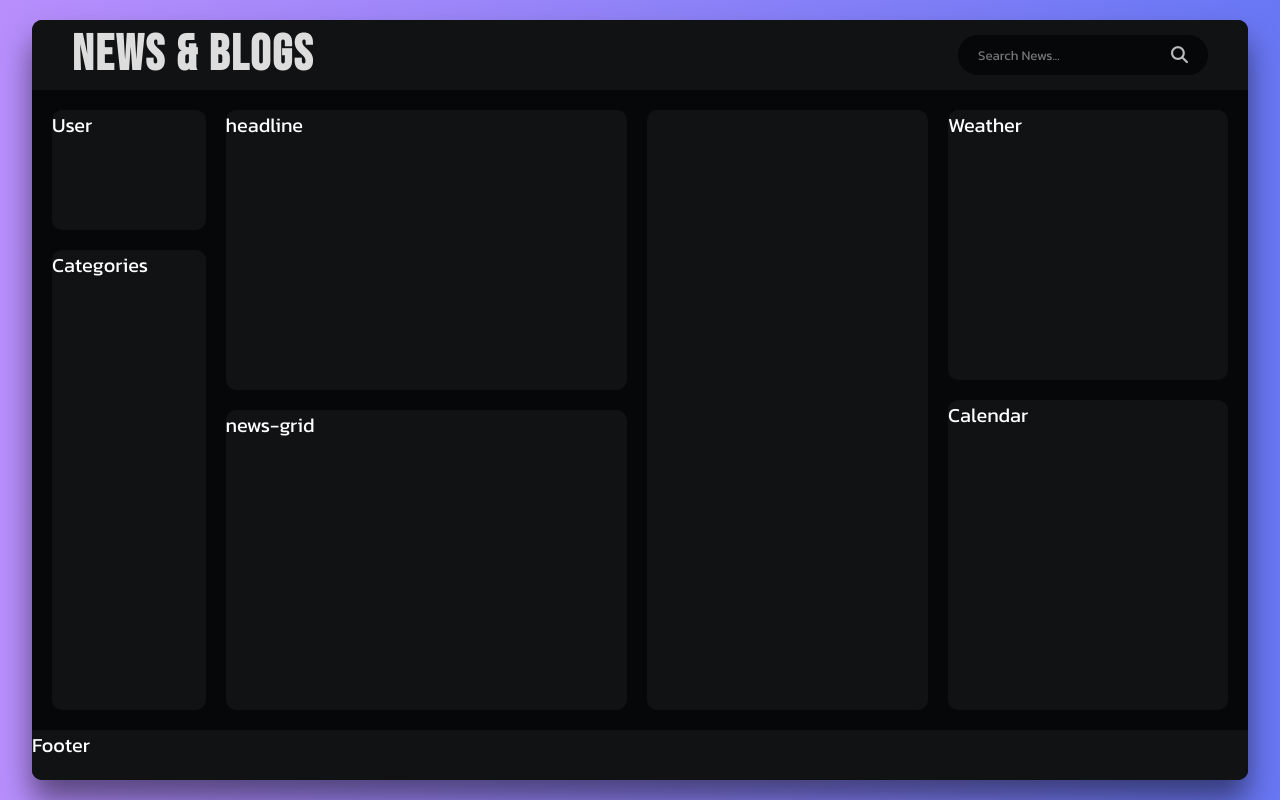
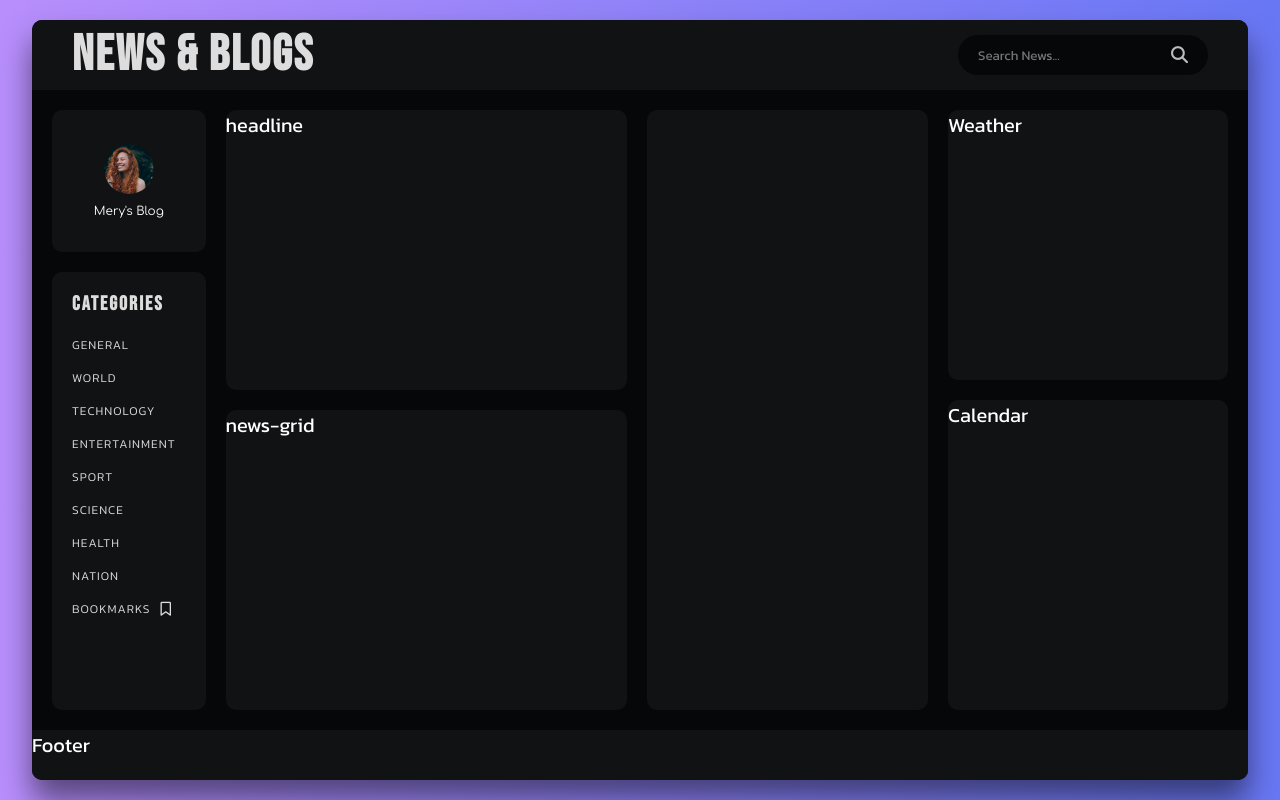
Before and after one commit to paikane/news-and-blogs, a React (Vite) app: page / in a window 1280 px wide. Built offline with nearby package versions, Linux system fonts and the light colour scheme.

Commit message:
custom navbar

```diff
--- a/src/components/News.css
+++ b/src/components/News.css
@@ -8,7 +8,7 @@
   justify-content: space-between;
   row-gap: 2rem;
 }
-
+/* --------- Header ----------- */
 .news-header {
   width: 100%;
   min-height: 7rem;
@@ -24,15 +24,14 @@
   -o-border-radius: 1rem 1rem 0 0;
 }
 
-.logo{
-  font-family: 'Bebas Neue', sans-serif;
+.logo {
+  font-family: "Bebas Neue", sans-serif;
   font-size: 5rem;
   color: #ddd;
   letter-spacing: 0.2rem;
-
 }
 
-.search-bar{
+.search-bar {
   position: relative;
 }
 
@@ -55,11 +54,11 @@
   -o-transition: width 0.3s;
 }
 
-.search-bar input:focus{
+.search-bar input:focus {
   width: 35rem;
 }
 
-.search-bar input:focus::placeholder{
+.search-bar input:focus::placeholder {
   color: transparent;
 }
 
@@ -78,6 +77,8 @@
   -o-transform: translateY(-50%);
 }
 
+/* --------- Header ----------- */
+
 .news-content {
   display: flex;
   column-gap: 2rem;
@@ -94,8 +95,14 @@
 }
 .user {
   width: 100%;
-  height: 20%;
+  height: 25%;
   background-color: #111214;
+  display: flex;
+  flex-direction: column;
+  align-items: center;
+  justify-content: center;
+  row-gap: 1rem;
+  cursor: pointer;
   border-radius: 1rem;
   -webkit-border-radius: 1rem;
   -moz-border-radius: 1rem;
@@ -103,15 +110,73 @@
   -o-border-radius: 1rem;
 }
 
+.user img {
+  width: 5rem;
+  aspect-ratio: 1;
+  object-fit: cover;
+  border-radius: 50%;
+  -webkit-border-radius: 50%;
+  -moz-border-radius: 50%;
+  -ms-border-radius: 50%;
+  -o-border-radius: 50%;
+}
+
+.user p {
+  font-family: "Comfortaa", sans-serif;
+  font-size: 1.2rem;
+}
+
 .categories {
   width: 100%;
   height: calc(80% - 2rem);
   background-color: #111214;
+  display: flex;
+  flex-direction: column;
+  row-gap: 1rem;
+  padding: 2rem;
   border-radius: 1rem;
   -webkit-border-radius: 1rem;
   -moz-border-radius: 1rem;
   -ms-border-radius: 1rem;
   -o-border-radius: 1rem;
+}
+
+.nav-heading {
+  font-family: "Bebas Neue", sans-serif;
+  font-size: clamp(1.5rem, 2.5cqi, 2rem);
+  color: #ddd;
+  letter-spacing: 0.2rem;
+  margin-bottom: 1rem;
+}
+
+.nav-links {
+  display: flex;
+  flex-direction: column;
+  row-gap: 1.5rem;
+}
+
+.nav-link {
+  color: #ddd;
+  font-size: 1.2rem;
+  font-weight: 300;
+  text-transform: uppercase;
+  letter-spacing: 0.1rem;
+  display: flex;
+  align-items: center;
+  transition: color 0.3s;
+  -webkit-transition: color 0.3s;
+  -moz-transition: color 0.3s;
+  -ms-transition: color 0.3s;
+  -o-transition: color 0.3s;
+}
+
+.nav-link i {
+  font-size: 1.4rem;
+  margin-left: 1rem;
+}
+
+.nav-link:hover {
+  color: #b88efc;
 }
 
 .news-section {
--- a/src/components/News.jsx
+++ b/src/components/News.jsx
@@ -1,7 +1,8 @@
-import React from "react";
+import React, { useId } from "react";
 import Weather from "./Weather";
 import Calendar from "./Calendar";
 import "./News.css";
+import userImg from "../assets/images/user.jpg";
 
 function News() {
   return (
@@ -12,15 +13,49 @@ function News() {
           <form>
             <input type="text" placeholder="Search News..." />
             <button type="submit">
-            <i class="fa-solid fa-magnifying-glass"></i>
+              <i class="fa-solid fa-magnifying-glass"></i>
             </button>
           </form>
         </div>
       </header>
       <div className="news-content">
         <div className="navbar">
-          <div className="user">User</div>
-          <nav className="categories">Categories</nav>
+          <div className="user">
+            <img src={userImg} alt="" />
+            <p>Mery's Blog</p>
+          </div>
+          <nav className="categories">
+            <h1 className="nav-heading">categories</h1>
+            <div className="nav-links">
+              <a href="" className="nav-link">
+                General
+              </a>
+              <a href="" className="nav-link">
+                World
+              </a>
+              <a href="" className="nav-link">
+                Technology
+              </a>
+              <a href="" className="nav-link">
+                Entertainment
+              </a>
+              <a href="" className="nav-link">
+                Sport
+              </a>
+              <a href="" className="nav-link">
+                Science
+              </a>
+              <a href="" className="nav-link">
+                Health
+              </a>
+              <a href="" className="nav-link">
+                Nation
+              </a>
+              <a href="" className="nav-link">
+                Bookmarks <i class="fa-regular fa-bookmark"></i>
+              </a>
+            </div>
+          </nav>
         </div>
         <div className="news-section">
           <div className="headline">headline</div>
```
